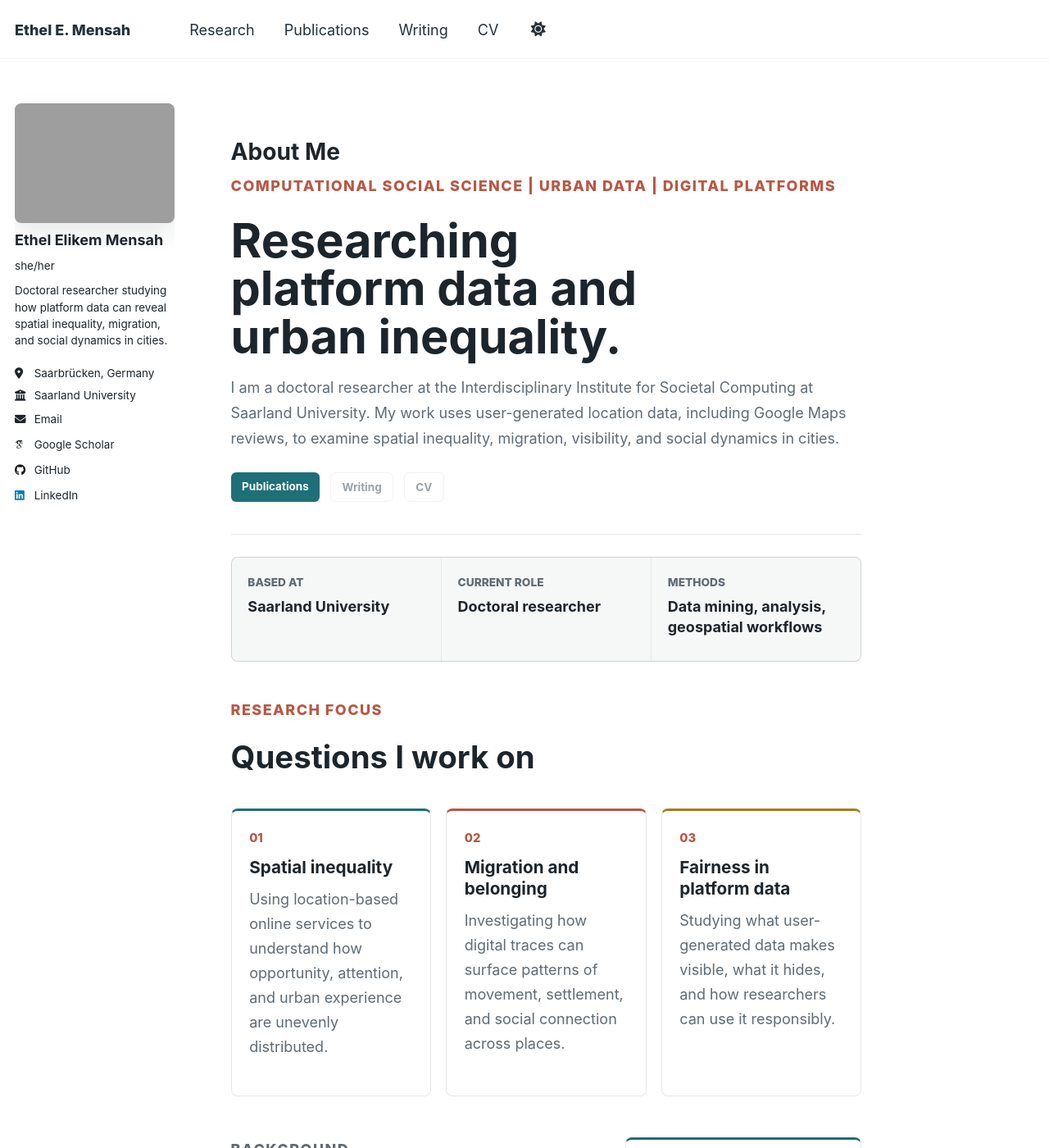
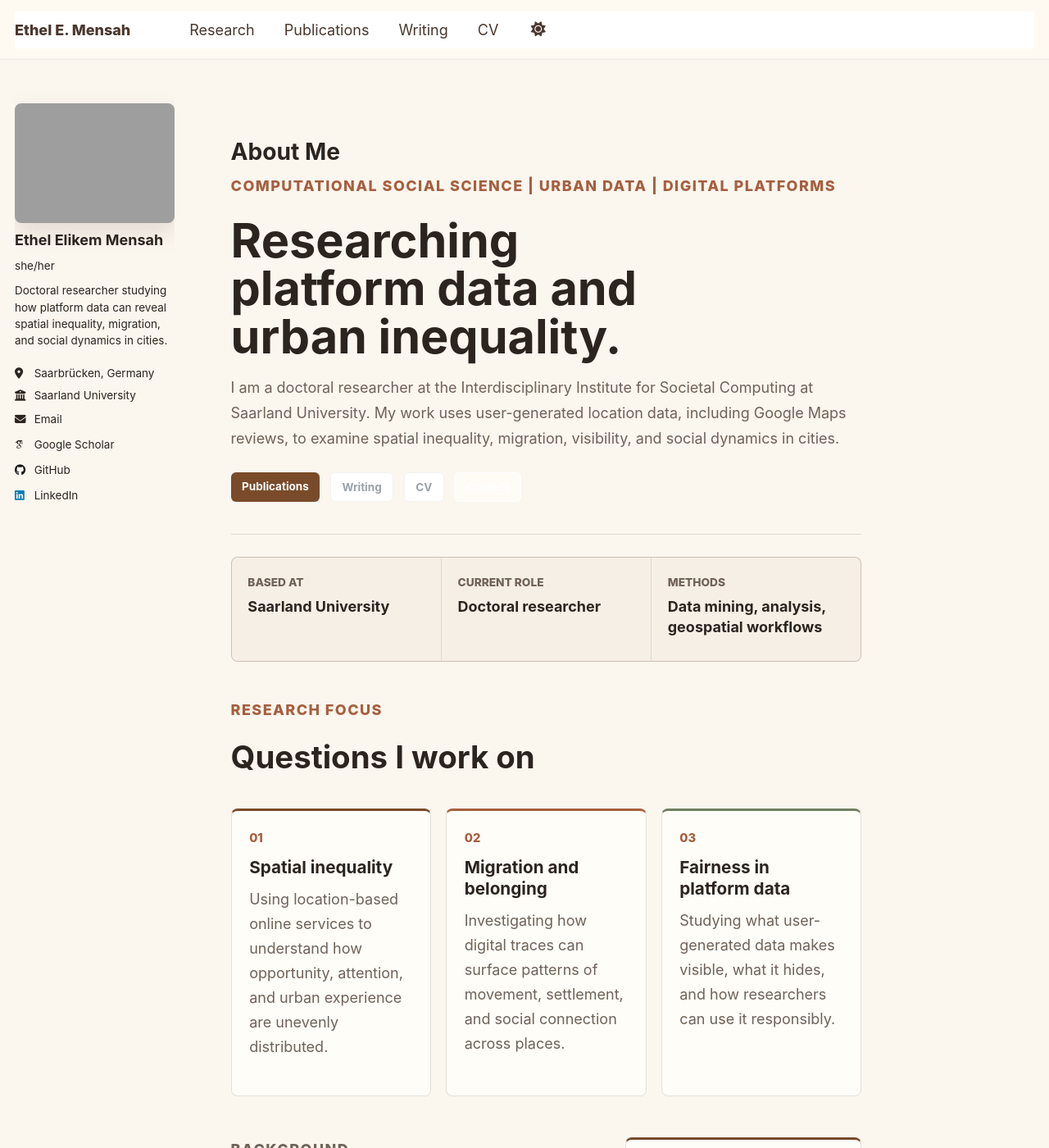
Before and after one commit to ethel-elikem/eeamensah.github.io, a Jekyll site: the page built from _pages/about.md, in a window 1280 px wide and 1400 px high. Shown: the whole window at 82% size. Built offline with Jekyll 4.4.1, drawn with Linux system fonts in a browser that asks for light colours; some web fonts are replaced.

Commit message:
Shift site palette to warm cream and brown

```diff
--- a/_sass/layout/_custom.scss
+++ b/_sass/layout/_custom.scss
@@ -3,27 +3,30 @@
    ========================================================================== */
 
 :root {
-  --global-link-color: #1d6f78;
-  --global-link-color-hover: #10464d;
-  --global-link-color-visited: #5a6472;
-  --global-masthead-link-color: #24313a;
-  --accent-teal: #1d6f78;
-  --accent-coral: #b95743;
-  --accent-gold: #a67c16;
-  --ink: #1d252c;
-  --muted-ink: #5f6b75;
-  --soft-surface: #f6f8f7;
-  --warm-surface: #fbf6ef;
-  --line: rgba(29, 37, 44, 0.11);
+  --global-link-color: #7a4b2a;
+  --global-link-color-hover: #4a2f21;
+  --global-link-color-visited: #74695f;
+  --global-masthead-link-color: #4a372d;
+  --accent-teal: #7a4b2a;
+  --accent-coral: #a65f3f;
+  --accent-gold: #8a7a45;
+  --accent-sage: #6f7f61;
+  --ink: #2c241f;
+  --muted-ink: #6f6258;
+  --soft-surface: #f6efe5;
+  --warm-surface: #fffaf1;
+  --paper: #fffdf8;
+  --line: rgba(74, 47, 33, 0.14);
 }
 
 body {
   color: var(--ink);
-  background: #fff;
+  background: #fbf6ee;
 }
 
 .masthead {
-  background: rgba(255, 255, 255, 0.96);
+  border-bottom: 1px solid rgba(74, 47, 33, 0.08);
+  background: rgba(255, 250, 241, 0.96);
   backdrop-filter: blur(10px);
 }
 
@@ -90,8 +93,8 @@ body {
 .page__content .btn--light-outline,
 .archive .btn--light-outline {
   color: var(--ink);
-  border: 1px solid rgba(29, 37, 44, 0.18);
-  background: rgba(255, 255, 255, 0.82);
+  border: 1px solid rgba(74, 47, 33, 0.2);
+  background: rgba(255, 253, 248, 0.82);
 }
 
 .page__content .home-hero {
@@ -200,7 +203,7 @@ body {
 .writing-list article {
   border: 1px solid var(--line);
   border-radius: 8px;
-  background: #fff;
+  background: var(--paper);
 }
 
 .research-grid article,
@@ -214,7 +217,7 @@ body {
 }
 
 .research-grid article:nth-child(3) {
-  border-top-color: var(--accent-gold);
+  border-top-color: var(--accent-sage);
 }
 
 .research-index {
@@ -282,7 +285,7 @@ body {
 }
 
 .interior-hero--gold::before {
-  background: var(--accent-gold);
+  background: var(--accent-sage);
 }
 
 .interior-hero h1 {
@@ -319,7 +322,7 @@ body {
   align-items: center;
   min-height: 2.25rem;
   padding: 0.42rem 0.7rem;
-  border: 1px solid rgba(29, 37, 44, 0.13);
+  border: 1px solid rgba(74, 47, 33, 0.14);
   border-radius: 999px;
   background: var(--soft-surface);
   color: var(--ink);
@@ -399,7 +402,7 @@ body {
 .author__avatar img {
   max-width: 240px;
   border-radius: 8px;
-  box-shadow: 0 12px 28px rgba(29, 37, 44, 0.1);
+  box-shadow: 0 12px 28px rgba(74, 47, 33, 0.13);
 }
 
 @media (min-width: 64em) {
```
